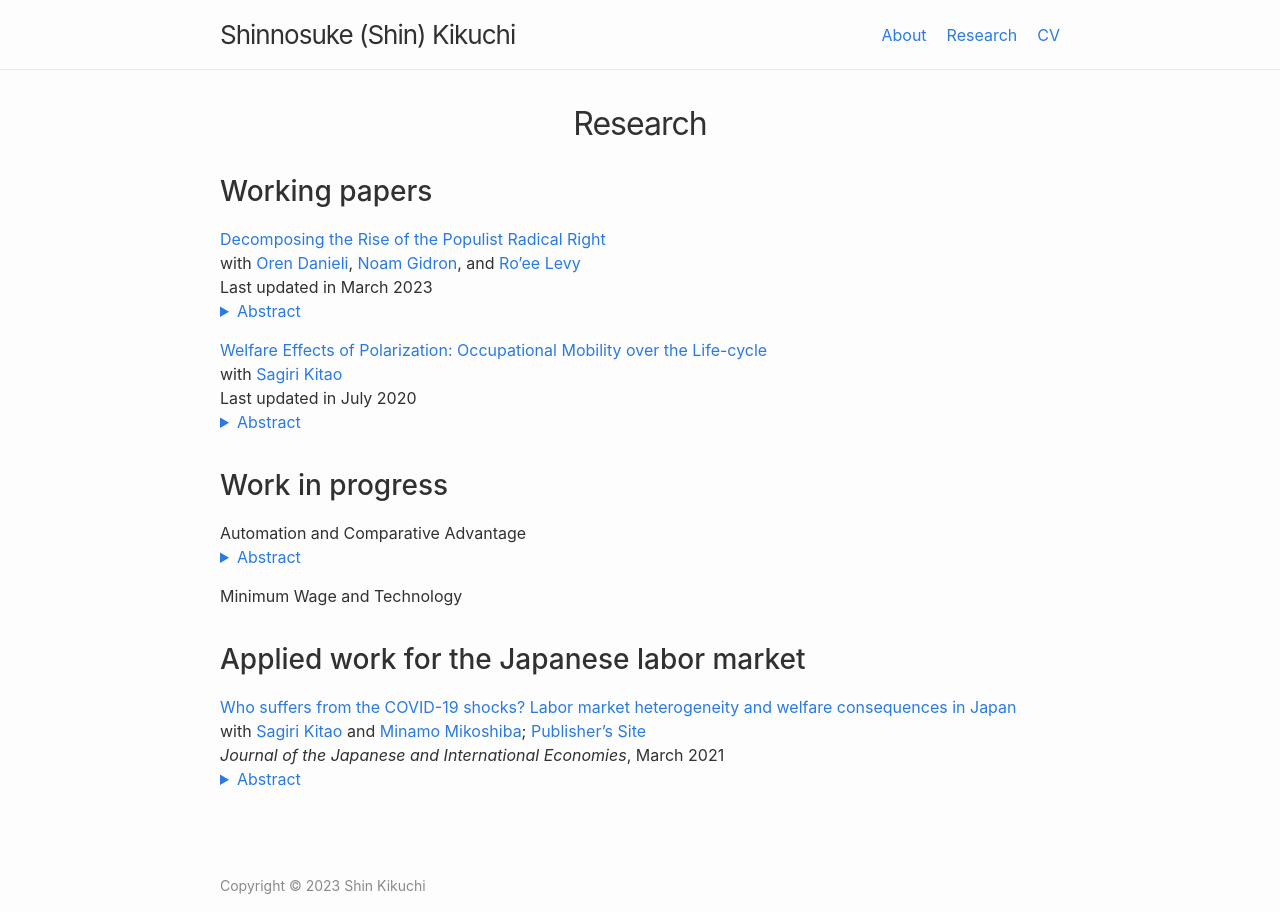
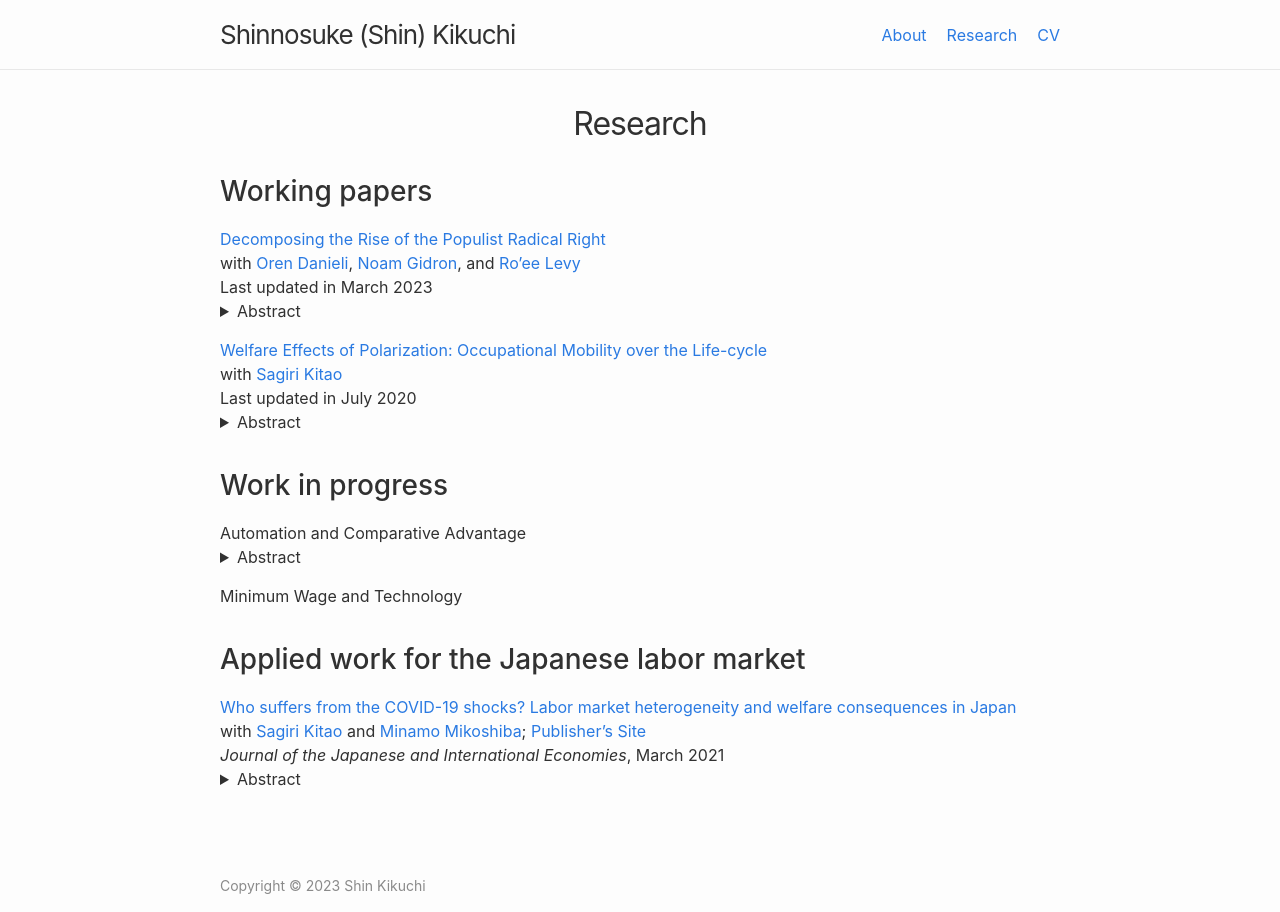
Before and after one commit to shinnkikuchi/shinnkikuchi.github.io, a Jekyll site: the page built from research.md, in a window 1280 px wide. Built offline with Jekyll 4.4.1, drawn with Linux system fonts in a browser that asks for light colours.

Commit message:
Update research.md

```diff
--- a/research.md
+++ b/research.md
@@ -11,7 +11,7 @@ permalink: /research/
 with <a href="https://www.orendanieli.com/home" target="_blank">Oren Danieli</a>, <a href="https://scholar.harvard.edu/gidron/home" target="_blank">Noam Gidron</a>, and <a href="https://www.roeelevy.com/" target="_blank">Ro'ee Levy</a><br>
 Last updated in March 2023<br>
 <details style="margin-bottom: 15px; margin-top: -15px">
-	<summary style="color: #2a7ae2">Abstract</summary>
+	<summary>Abstract</summary>
 
 	Support for populist radical right parties in Europe has dramatically increased in the twenty-first century. We decompose the rise of the populist radical right between 2005 and 2020 into four components: changes in party positions, changes in voter attributes (demographics and opinions), changes in voters' priorities, and a residual. We merge two wide data sets on party positions and voter attributes and estimate voter priorities using a probabilistic voting model. We find that shifts in party positions and changes in voter attributes explain only a negligible part of the rise of populist radical right parties. The primary driver behind the success of these parties lies in voters' changing priorities. Particularly, voters are less likely to decide which party to support based on parties' economic positions. Instead, voters---mainly older, non-unionized, low-educated men---increasingly prioritize nativist cultural issues. This allows populist radical right parties to tap into a pre-existing reservoir of culturally conservative voters.
 
@@ -22,7 +22,7 @@ Last updated in March 2023<br>
 with <a href="https://sites.google.com/site/sagirikitao/home" target="_blank">Sagiri Kitao</a><br>
 Last updated in July 2020<br>
 <details style="margin-bottom: 15px; margin-top: -15px">
-	<summary style="color: #2a7ae2">Abstract</summary>
+	<summary>Abstract</summary>
 
 	What are the welfare effects of polarization: wage and employment losses of middle-class workers relative to low- and high-skill groups? We build a model of overlapping generations who choose consumption, savings, labor supply, and occupations over their life-cycles, and accumulate human capital. We simulate a wage shift observed since the early 1980s and investigate individuals’ responses. Polarization improves welfare of young individuals that are high-skilled, while it hurts low-skilled individuals across all ages and especially younger ones. The gain of the high-skilled is larger for generations entering in later periods, who can fully exploit the rising skill premium.
 
@@ -32,7 +32,7 @@ Last updated in July 2020<br>
 ## Work in progress
 Automation and Comparative Advantage<br>
 <details style="margin-bottom: 15px; margin-top: -15px">
-	<summary style="color: #2a7ae2">Abstract</summary>
+	<summary>Abstract</summary>
 
 	I study how automation affects comparative advantage. In the past centuries, the initial stages of economic development featured comparative advantage in low-skill-intensive sectors due to low-skill-labor abundance, as predicted by the Heckscher-Ohlin Theorem. I show, however, that this relationship has weakened—or even reversed—in the 21st century. This decoupling/reversal occurs because automation provides developed countries with endogenous comparative advantage in low-skill-intensive sectors. My counterfactual analysis shows that recent developing countries would have specialized in low-skill intensive sectors and enjoyed more gains from trade, as East Asian countries did, without automation in developed countries.
 
@@ -47,7 +47,7 @@ Minimum Wage and Technology<br>
 with <a href="https://sites.google.com/site/sagirikitao/home?authuser=0" target="_blank">Sagiri Kitao</a> and <a href="https://sites.google.com/view/minamomikoshiba/home" target="_blank">Minamo Mikoshiba</a>; <a href="https://www.sciencedirect.com/science/article/pii/S088915832030054X">Publisher's Site</a> <br>
 *Journal of the Japanese and International  Economies*, March 2021<br>
 <details style="margin-bottom: 15px; margin-top: -15px">
-	<summary style="color: #2a7ae2">Abstract</summary>
+	<summary>Abstract</summary>
 
 	Effects of the COVID-19 shocks in the Japanese labor market vary across workers of different age groups, genders, employment types, education levels, occupations, and industries. We document heterogeneous changes in employment and earnings in response to the COVID-19 shocks, observed in various data sources during the initial months after the onset of the pandemic in Japan. We then feed these shocks into a life-cycle model of heterogeneous agents to quantify welfare consequences of the COVID-19 shocks. In each dimension of the heterogeneity, the shocks are amplified for those who earned less prior to the crisis. Contingent workers are hit harder than regular workers, younger workers than older workers, females than males, and workers engaged in social and non-flexible jobs than those in ordinary and flexible jobs. The most severely hurt by the COVID-19 shocks has been a group of female, contingent, low-skilled workers, engaged in social and non-flexible jobs and without a spouse of a different group.
 
```
